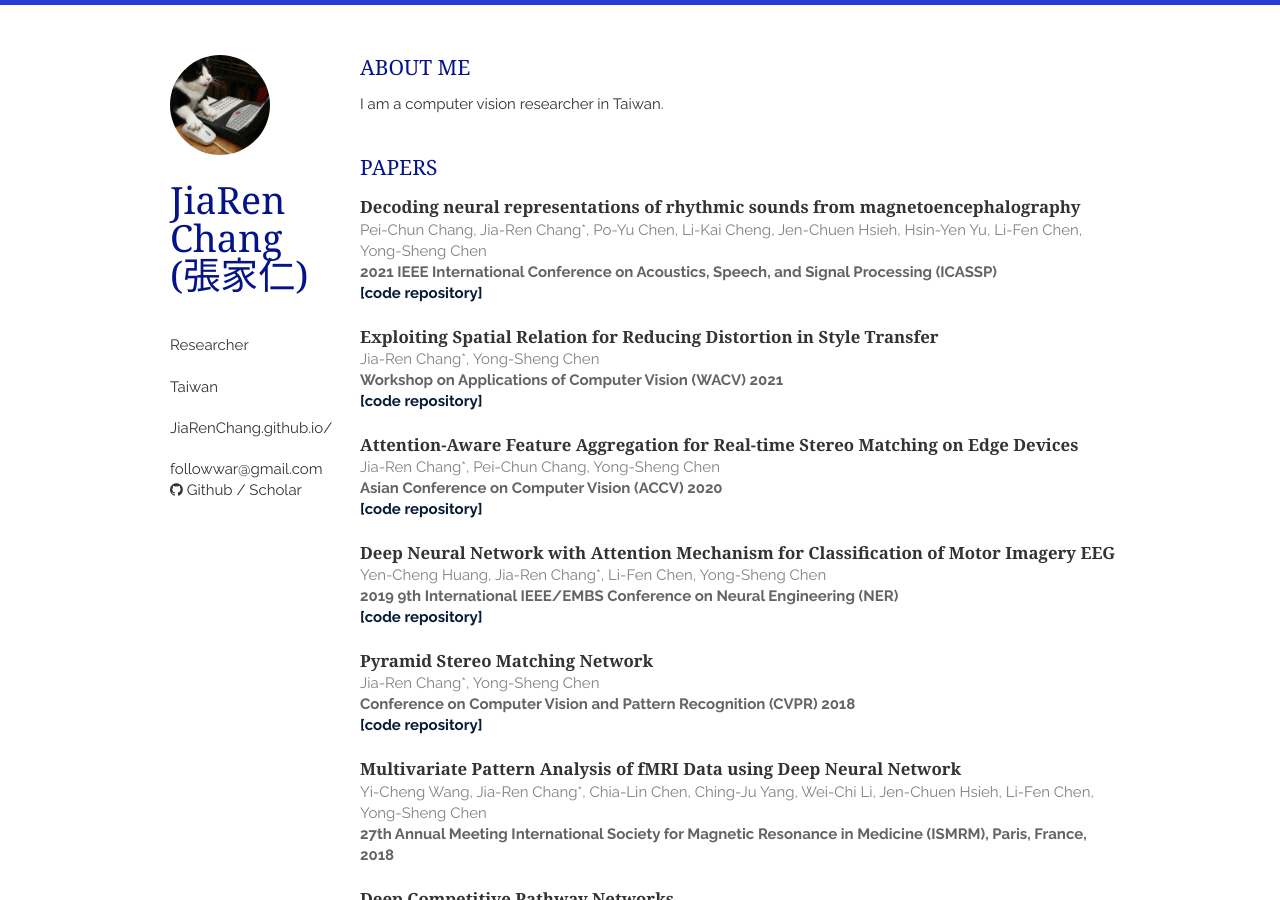
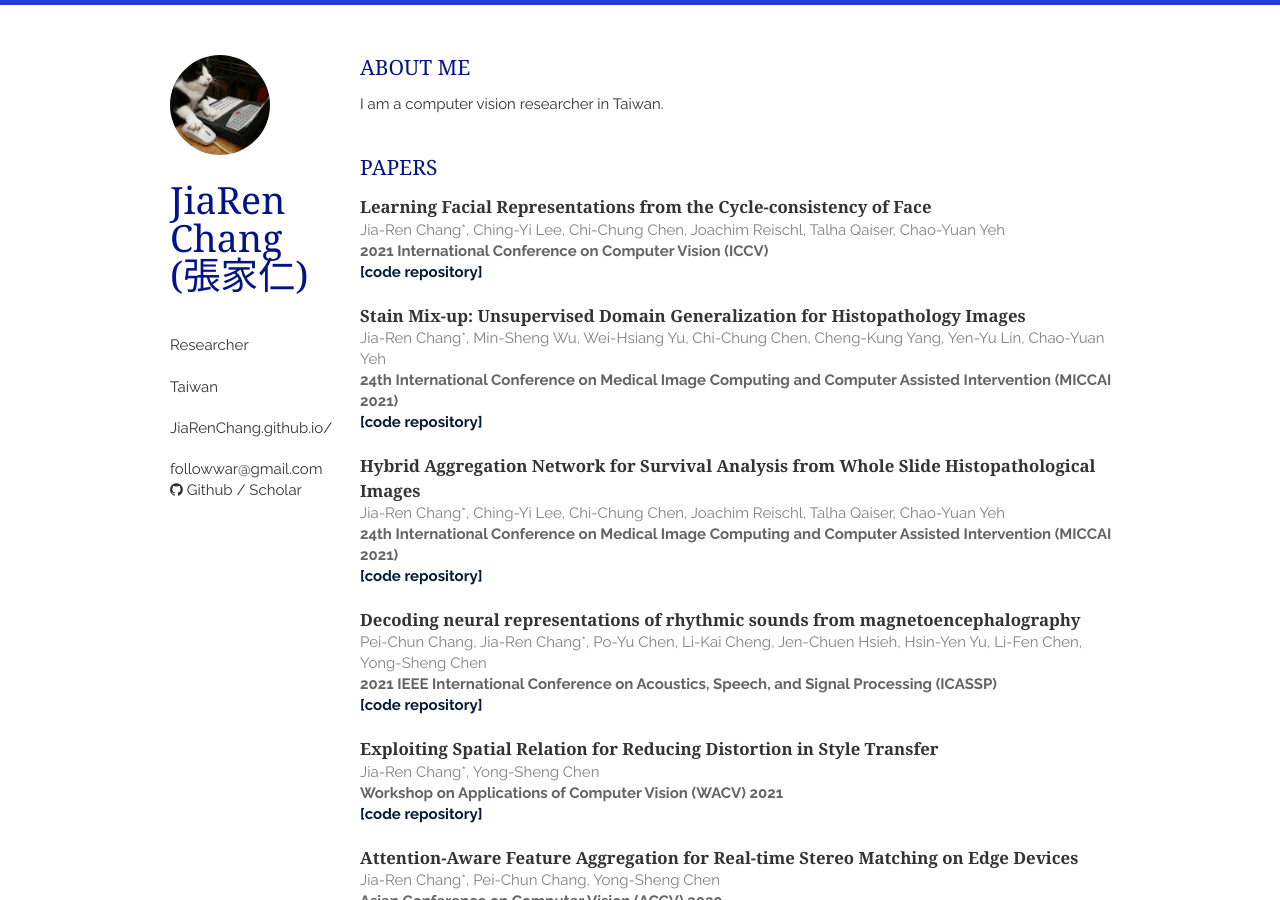
Before and after one commit to JiaRenChang/JiaRenChang.github.io, a Jekyll site: the page built from index.html, in a window 1280 px wide and 900 px high. Built offline with Jekyll 4.4.1, drawn with Linux system fonts in a browser that asks for light colours; nearby versions of some CDN libraries; the list of posts is cut into pages by our own code; a style sheet for code colours, icons or effects is not loaded.

Commit message:
Update papers.html

```diff
--- a/_includes/papers.html
+++ b/_includes/papers.html
@@ -3,7 +3,47 @@
 
      <article>
         <header>
-            <h1><a href="">Decoding neural representations of rhythmic sounds from magnetoencephalography</a></h1>
+            <h1><a href="https://arxiv.org/pdf/2108.03427.pdf">Learning Facial Representations from the Cycle-consistency of Face</a></h1>
+            <span>Jia-Ren Chang*, Ching-Yi Lee, Chi-Chung Chen, Joachim Reischl, Talha Qaiser, Chao-Yuan Yeh</span>
+        </header>
+        <p>
+            <em>2021 International Conference on Computer Vision (ICCV)</em>
+        </p>
+        <p><a href="https://github.com/JiaRenChang/FaceCycle">
+            <em><font color="#061b38">[code repository]</font></em>
+        </a></p>
+    </article>
+
+    <article>
+        <header>
+            <h1><a href="">Stain Mix-up: Unsupervised Domain Generalization for Histopathology Images</a></h1>
+            <span>Jia-Ren Chang*, Min-Sheng Wu, Wei-Hsiang Yu, Chi-Chung Chen, Cheng-Kung Yang, Yen-Yu Lin, Chao-Yuan Yeh</span>
+        </header>
+        <p>
+            <em>24th International Conference on Medical Image Computing and Computer Assisted Intervention (MICCAI 2021)</em>
+        </p>
+        <p><a href="">
+            <em><font color="#061b38">[code repository]</font></em>
+        </a></p>
+    </article>
+
+
+    <article>
+        <header>
+            <h1><a href="">Hybrid Aggregation Network for Survival Analysis from Whole Slide Histopathological Images</a></h1>
+            <span>Jia-Ren Chang*, Ching-Yi Lee, Chi-Chung Chen, Joachim Reischl, Talha Qaiser, Chao-Yuan Yeh</span>
+        </header>
+        <p>
+            <em>24th International Conference on Medical Image Computing and Computer Assisted Intervention (MICCAI 2021)</em>
+        </p>
+        <p><a href="">
+            <em><font color="#061b38">[code repository]</font></em>
+        </a></p>
+    </article>
+
+     <article>
+        <header>
+            <h1><a href="https://ieeexplore.ieee.org/document/9414178">Decoding neural representations of rhythmic sounds from magnetoencephalography</a></h1>
             <span>Pei-Chun Chang, Jia-Ren Chang*, Po-Yu Chen, Li-Kai Cheng, Jen-Chuen Hsieh, Hsin-Yen Yu, Li-Fen Chen, Yong-Sheng Chen</span>
         </header>
         <p>
```
